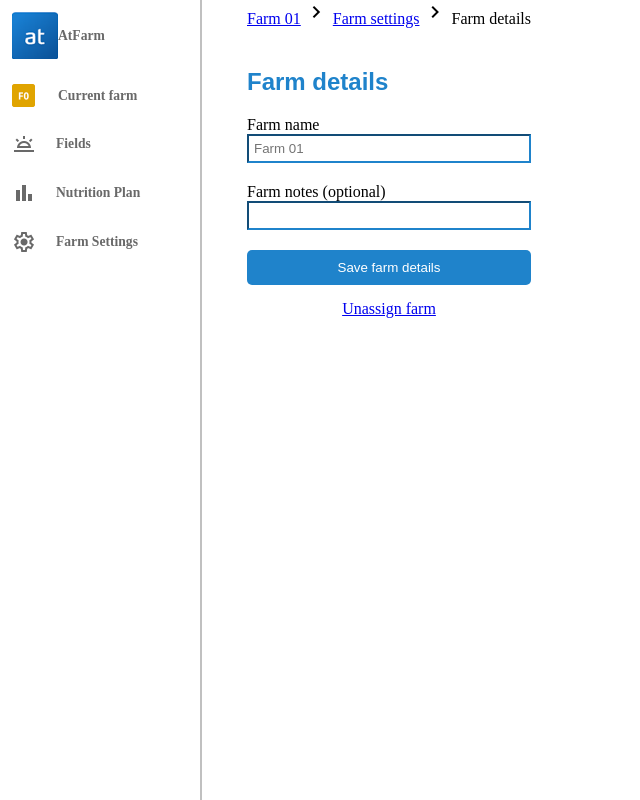
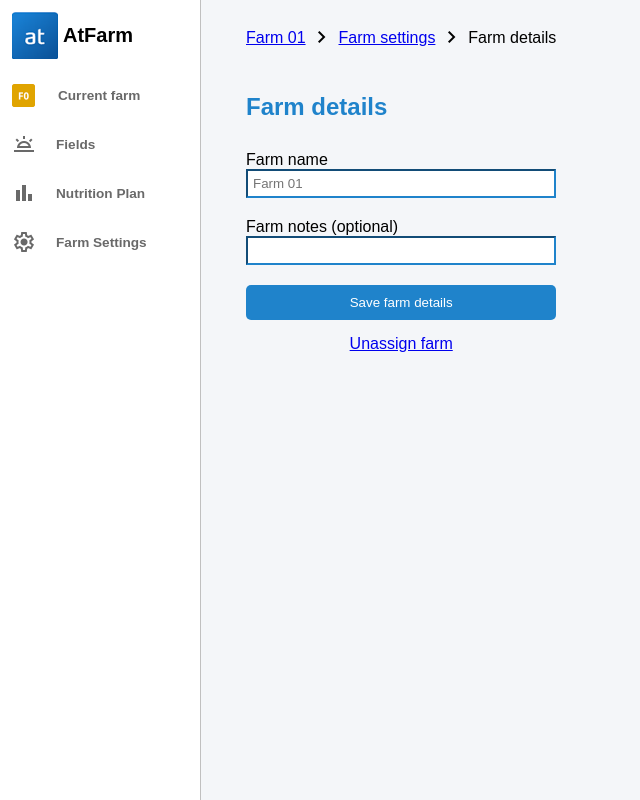
Before and after one commit to a805431/test_html_css_task2_ver0, a website built with webpack: page src/index.html in a window 1280 px wide. Shown: the whole page, without its empty margins (0-640 px from the left). Built offline with nearby package versions, Linux system fonts and the light colour scheme.

Commit message:
container background changed, page path text formatted

```diff
--- a/src/index.html
+++ b/src/index.html
@@ -10,11 +10,14 @@
 <body>
     <div class="container">
        <div class="navbar">
-            <a href="#" class="navbar__link">
+            <div class="home">
+                <a href="#" class="navbar__link_home">
                     <span class="atfarm-logo-image-icon">
                         <img src="/src/images/at_farm_logo.png" alt="atFarmLogo"/>
                         </span>AtFarm
                 </a>
+            </div>
+            <div class="navbar-items">
                 <a href="#" class="navbar__link">
                     <span class="current-farm-logo-image-icon">
                         <img src="/src/images/farm0_logo.png" alt="currentFarmLogo"/>
@@ -33,17 +36,18 @@
                         settings</span>Farm Settings
                 </a>
             </div>
+        </div>
            <div class="flex-container">
                 <div class="page-path">
-                    <a href="#">Farm 01</a>
+                    <a class = "path" href="#">Farm 01</a>
                     <span class="material-symbols-outlined">
                         chevron_right
                         </span>
-                        <a href="#">Farm settings</a>
+                        <a class = "path" href="#">Farm settings</a>
                         <span class="material-symbols-outlined">
                             chevron_right
                             </span>
-                        <label> Farm details </label>
+                        <label class = "path"> Farm details </label>
                 </div>
                 <form>
                     <div class="farm-details-sign"><h2>Farm details</h2>
--- a/src/style.css
+++ b/src/style.css
@@ -2,6 +2,7 @@
 html, body, .container{
     height: 100%;
     margin: 0;
+    background: #f4f6f9;
 }
 
 .container{
@@ -13,23 +14,42 @@ html, body, .container{
     height: 100%;
     width: 200px;
     background: rgb(255,255,255);
-    border-right: 2px solid #C0C0C0
+    border-right: 1px solid #C0C0C0
 }
 
-.navbar__link {
+.navbar__link, .navbar__link_home{
     display: flex;
     align-items: center;
     background: #ffffff;
-    color: #696969;
     padding: 12px;
     text-decoration: none;
     font-weight: bold;
-    font-size: 0.85rem;
     border-bottom: 1px solid #ffffff;
 }
-
 .navbar__link .material-symbols-outlined{
     margin-right: 20px;
+}
+
+.navbar__link{
+    color: #696969;
+    font-size: 0.85rem;
+}
+
+.navbar__link_home{
+    color: #000;
+    font-size: 1.25rem;
+}
+
+.home{
+    align-items: stretch;
+}
+
+.navbar__link_home{
+    column-gap: 5px;
+}
+
+a, .page-path{
+    font-family: Arial, Helvetica, sans-serif;
 }
 
 .navbar__link:active{
@@ -37,8 +57,9 @@ html, body, .container{
 }
 
 .current-farm-logo-image-icon img{
-     max-width:50%;
+    max-width:50%;
     height:auto;
+    vertical-align: super;
 }
 
 .flex-container{
@@ -48,6 +69,15 @@ html, body, .container{
     justify-content: flex-start;
     gap: 20px;
     flex-direction: column;
+    margin-top: 25px;
+}
+
+.path{
+    vertical-align: super;
+}
+
+.farm-details-sign{
+    margin-bottom: 30px;
 }
 
 .form{
@@ -69,6 +99,7 @@ form label, input, #unassign-link{
 
 form label {
     margin-bottom: 20px;
+    font-family: Arial, Helvetica, sans-serif;
 }
 
 .text-input{
```
Lines whose indentation alone changed are shown as unchanged.
